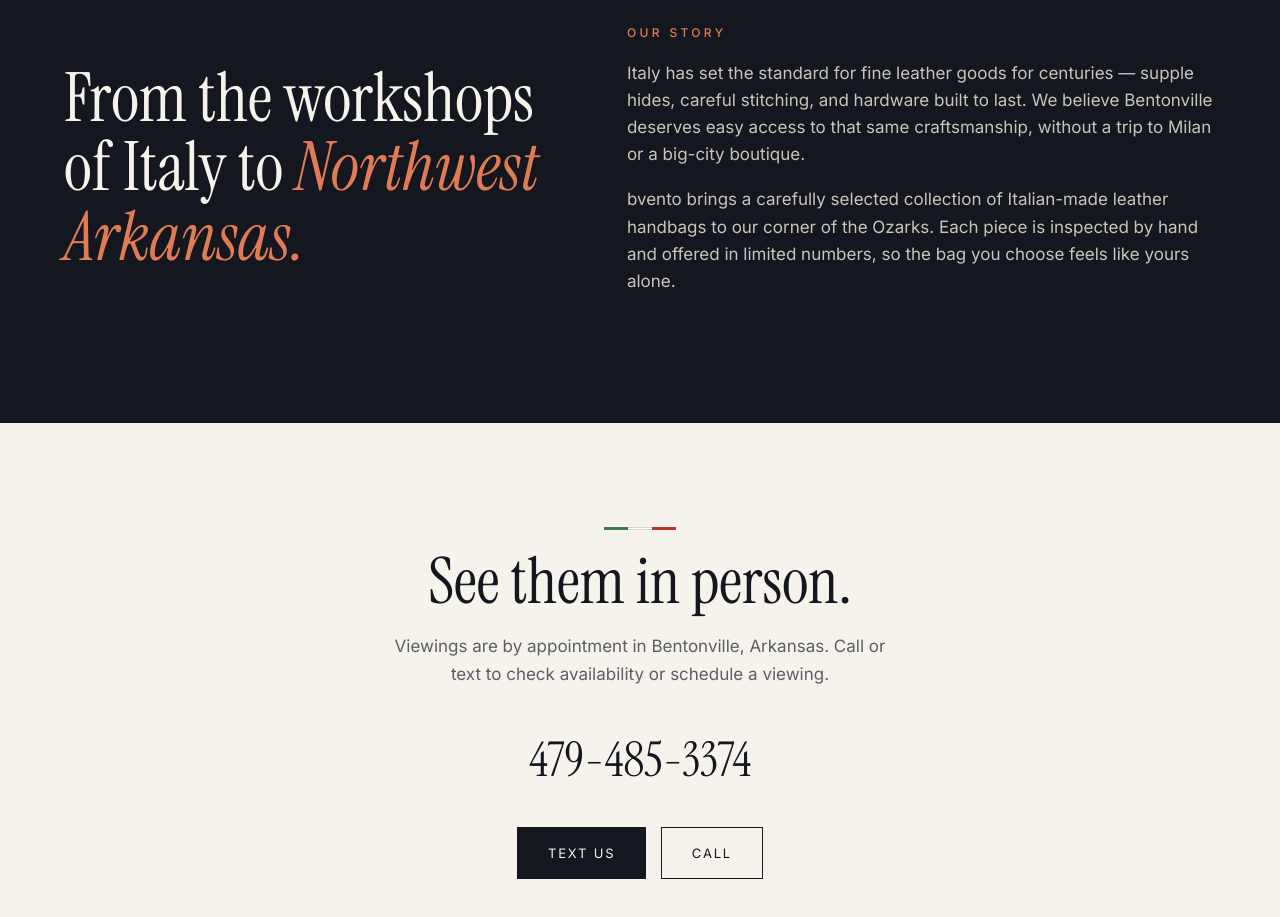
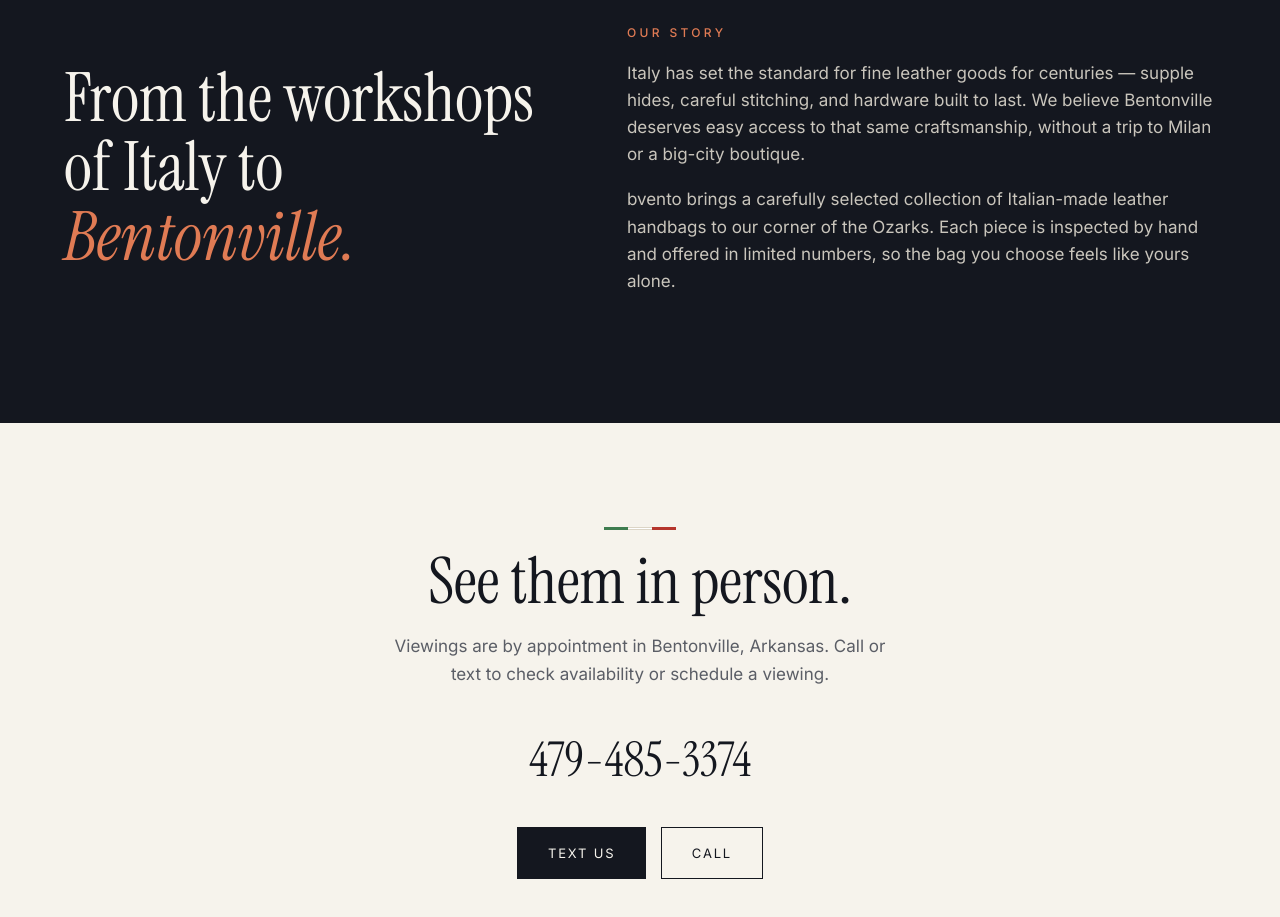
Before and after one commit to uncleb1981/bvento-handbags, a plain HTML site: page index.html in a window 1280 px wide. Shown: the part 3220-4137 px from the top of the page. Drawn offline with Linux system fonts and the light colour scheme.

Commit message:
Story heading: From the workshops of Italy to Bentonville
Co-Authored-By: Claude Opus 5.5 <noreply@anthropic.com>

```diff
--- a/index.html
+++ b/index.html
@@ -186,7 +186,7 @@
 
 <section class="story" id="story">
   <div class="wrap">
-    <h2>From the workshops of Italy to <em>Northwest Arkansas.</em></h2>
+    <h2>From the workshops of Italy to <em>Bentonville.</em></h2>
     <div>
       <span class="eyebrow">Our Story</span>
       <p>Italy has set the standard for fine leather goods for centuries — supple hides, careful stitching, and hardware built to last. We believe Bentonville deserves easy access to that same craftsmanship, without a trip to Milan or a big-city boutique.</p>
```
